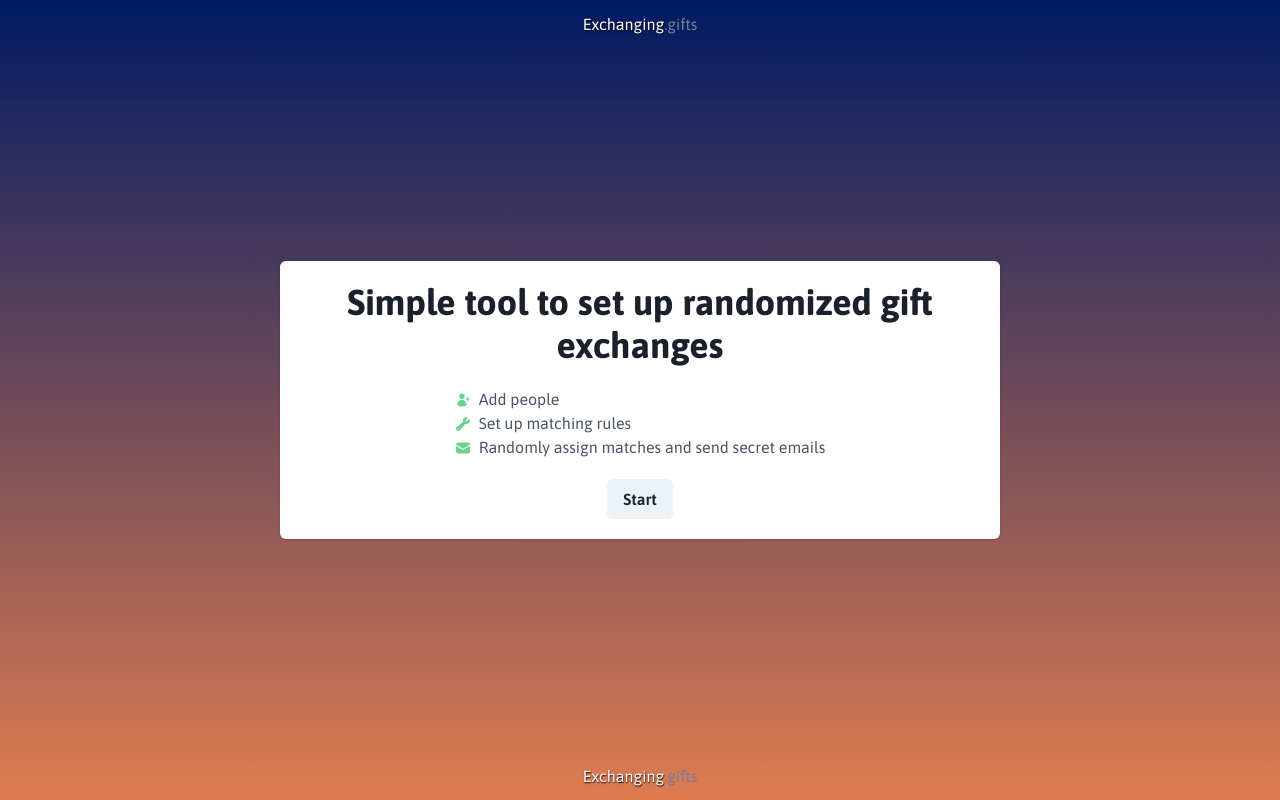
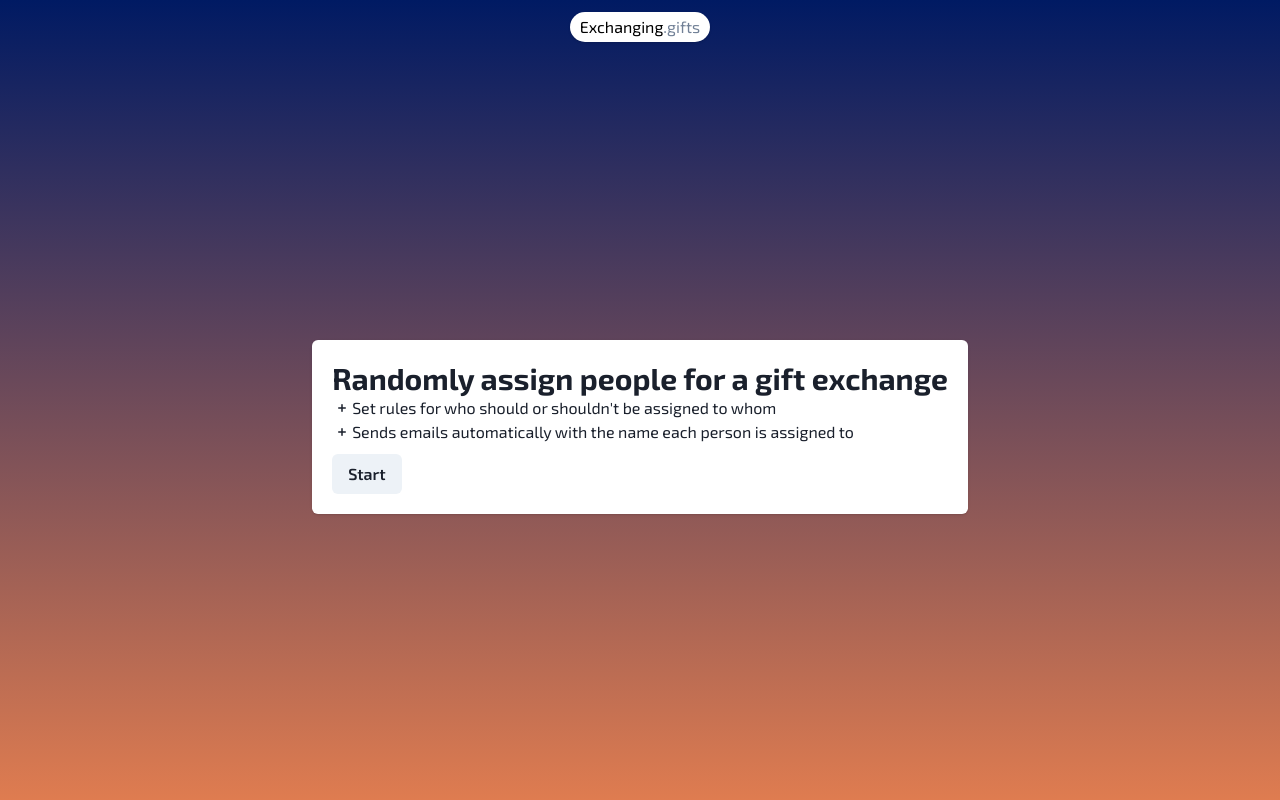
Before and after one commit to bneeland/cozy-exchange-backup, a Next.js app: page / in a window 1280 px wide. Built offline with nearby package versions, Linux system fonts and the light colour scheme.

Commit message:
Update logo and front page

```diff
--- a/components/footer.js
+++ b/components/footer.js
@@ -1,10 +1,3 @@
-import { Center } from '@chakra-ui/react'
-import Logo from './logo'
-
 export default function Footer() {
-  return (
-    <Center padding="12px">
-      <Logo isLight />
-    </Center>
-  )
+  return
 }
--- a/components/header.js
+++ b/components/header.js
@@ -4,7 +4,7 @@ import Logo from './logo'
 export default function Header() {
   return (
     <Center padding="12px">
-      <Logo isLight />
+      <Logo />
     </Center>
   )
 }
--- a/components/logo.js
+++ b/components/logo.js
@@ -1,17 +1,19 @@
 import Link from 'next/link'
-import { Center, Text } from '@chakra-ui/react'
+import { Card, Flex, Text } from '@chakra-ui/react'
 
-export default function Logo({ isDark, isLight }) {
+export default function Logo() {
   return (
     <Link href="/">
-      <Center>
-        <Text color={isDark && 'black' || isLight && 'white'} textShadow={`0.5px 0.5px 1.5px ${isDark && 'white' || isLight && 'black'}`}>
-          Exchanging
-        </Text>
-        <Text color="gray.500">
-          .gifts
-        </Text>
-      </Center>
+      <Card padding="3px 10px" background="white" borderRadius="9999">
+        <Flex>
+          <Text color="black">
+            Exchanging
+          </Text>
+          <Text color="gray.500">
+            .gifts
+          </Text>
+        </Flex>
+      </Card>
     </Link>
   )
 }
--- a/pages/_app.js
+++ b/pages/_app.js
@@ -4,8 +4,8 @@ import { ChakraProvider, extendTheme } from '@chakra-ui/react'
 
 const theme = extendTheme({
   fonts: {
-    heading: `'Asap', sans-serif`,
-    body: `'Asap', sans-serif`,
+    heading: `'Exo 2', sans-serif`,
+    body: `'Exo 2', sans-serif`,
   },
 })
 
--- a/pages/index.js
+++ b/pages/index.js
@@ -1,7 +1,7 @@
 import Head from 'next/head'
 import Link from 'next/link'
-import { Card, CardBody, Flex, Heading, Box, List, ListItem, ListIcon, Button } from '@chakra-ui/react'
-import { UserPlusIcon, WrenchIcon, EnvelopeIcon } from '@heroicons/react/24/solid'
+import { Card, CardBody, Heading, Flex, Box, Button } from '@chakra-ui/react'
+import { PlusSmallIcon } from '@heroicons/react/20/solid'
 
 export default function Home() {
   return (
@@ -13,26 +13,14 @@ export default function Home() {
       </Head>
       <Card background="white">
         <CardBody>
-          <Flex direction="column" alignItems="center" gap="20px">
-            <Heading textAlign="center">Simple tool to set up randomized gift exchanges</Heading>
-            <List marginX="15%">
-              <ListItem color="gray.600">
-                <ListIcon as={UserPlusIcon} color='green.300' />
-                Add people
-              </ListItem>
-              <ListItem color="gray.600">
-                <ListIcon as={WrenchIcon} color='green.300' />
-                Set up matching rules
-              </ListItem>
-              <ListItem color="gray.600">
-                <ListIcon as={EnvelopeIcon} color='green.300' />
-                Randomly assign matches and send secret emails
-              </ListItem>
-            </List>
+          <Heading size="lg">Randomly assign people for a gift exchange</Heading>
+          <Flex alignItems="center"><PlusSmallIcon style={{ height: '20px' }} />Set rules for who should or shouldn't be assigned to whom</Flex>
+          <Flex alignItems="center"><PlusSmallIcon style={{ height: '20px' }} />Sends emails automatically with the name each person is assigned to</Flex>
+          <Box mt="10px">
             <Link href="app">
               <Button>Start</Button>
             </Link>
-          </Flex>
+          </Box>
         </CardBody>
       </Card>
     </>
--- a/styles/globals.css
+++ b/styles/globals.css
@@ -1,8 +1,7 @@
-@import url('https://fonts.googleapis.com/css2?family=Asap:ital,wght@0,100;0,200;0,300;0,400;0,500;0,600;0,700;0,800;0,900;1,100;1,200;1,300;1,400;1,500;1,600;1,700;1,800;1,900&display=swap');
+@import url('https://fonts.googleapis.com/css2?family=Exo+2:ital,wght@0,100;0,200;0,300;0,400;0,500;0,600;0,700;0,800;0,900;1,100;1,200;1,300;1,400;1,500;1,600;1,700;1,800;1,900&display=swap');
 
 html,
 body {
   padding: 0;
   margin: 0;
-  font-family: 'Asap', sans-serif;
 }
```
